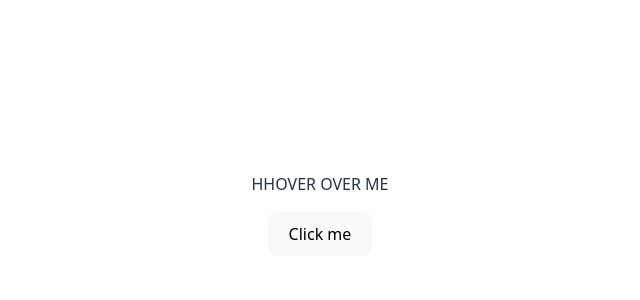
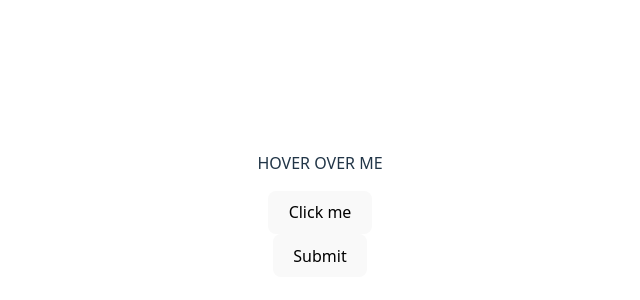
Before and after one commit to DevOlabode/Learning-React, a React (Vite) app: page / in a window 1280 px wide. Shown: the part 194-494 px from the top of the page, without its empty margins (320-960 px from the left). Built offline with nearby package versions, Linux system fonts and the light colour scheme.

Commit message:
`Added Form component and updated App and Clicker components`

```diff
--- a/src/App.jsx
+++ b/src/App.jsx
@@ -9,6 +9,7 @@
 import Slots from './Slots'
 import ShoppingList from './ShoppingList'
 import Clicker from './Clicker'
+import Form from './Form'
 
 const data = [
   {id: 1,item : 'Eggs', quantity : 12, completed : false},
@@ -20,6 +21,7 @@
 function App() {
   return <div>
     <Clicker />
+  <Form />
     {/*
 
     <ShoppingList items={data}/>
--- a/src/Clicker.jsx
+++ b/src/Clicker.jsx
@@ -9,7 +9,7 @@
 export default function Cliker() {
     return (
         <div>
-            <p onMouseOver={handleHover}>HHOVER OVER ME</p>
+            <p onMouseOver={handleHover}>HOVER OVER ME</p>
             <button onClick = {handleClick}>Click me</button>
         </div>
     )
--- /dev/null
+++ b/src/Form.jsx
@@ -0,0 +1,12 @@
+const handleFormSubmit = (evt)=>{
+    evt.preventDefault();
+    console.log('Submitted the Form')
+}
+
+export default function Form() {
+    return (
+        <form onSubmit={handleFormSubmit}>
+            <button>Submit</button>
+        </form>
+    )
+}
```
